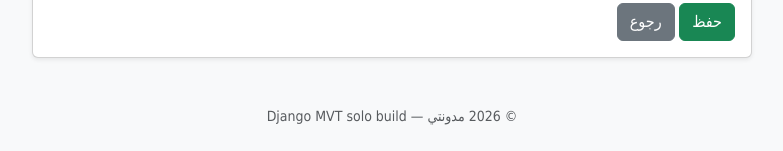
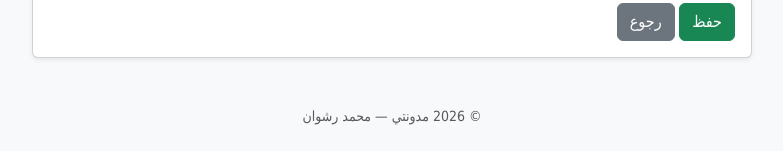
Before and after one commit to Mohamed-Rashwan-Bonus/blog-dashboard-django, a Django app: page /new/ in a window 1280 px wide. Shown: the part 651-802 px from the top of the page, without its empty margins (248-1031 px from the left). Run offline with Django 5.2, Linux system fonts and the light colour scheme; the visitor is signed in with stand-in values (Sample User, id 1); data that the repository does not hold is empty.

Commit message:
cleanup before review: personal readme + footer

```diff
--- a/blog/views.py
+++ b/blog/views.py
@@ -2,7 +2,7 @@ from django.views.generic import ListView, DetailView, CreateView, UpdateView, D
 from django.contrib.auth.mixins import LoginRequiredMixin
 from django.contrib.auth.forms import UserCreationForm
 from django.contrib.auth import login
-from django.shortcuts import redirect, get_object_or_404
+from django.shortcuts import render, redirect
 from django.urls import reverse_lazy
 from django.db.models import Q, Count
 from django.contrib import messages
@@ -73,13 +73,15 @@ class PostDeleteView(LoginRequiredMixin, DeleteView):
         return super().delete(request, *args, **kwargs)
 
 def register_view(request):
-    if request.user.is_authenticated: return redirect('blog:post_list')
+    if request.user.is_authenticated:
+        return redirect('blog:post_list')
     if request.method == 'POST':
         form = UserCreationForm(request.POST)
         if form.is_valid():
-            user = form.save(); login(request, user)
+            user = form.save()
+            login(request, user)
             messages.success(request, 'تم إنشاء حسابك بنجاح')
             return redirect('blog:post_list')
     else:
         form = UserCreationForm()
-    return __import__('django.shortcuts', fromlist=['render']).render(request, 'registration/register.html', {'form': form})
+    return render(request, 'registration/register.html', {'form': form})
--- a/config/settings.py
+++ b/config/settings.py
@@ -1,4 +1,4 @@
-"""Django settings - blog-dashboard solo portfolio project (local + Render ready)."""
+# settings مشروع المدونة — local + render
 import os
 from pathlib import Path
 BASE_DIR = Path(__file__).resolve().parent.parent
--- a/templates/base.html
+++ b/templates/base.html
@@ -33,6 +33,6 @@
 {% for m in messages %}<div class="toast show text-bg-success border-0"><div class="d-flex"><div class="toast-body">{{ m }}</div></div></div>{% endfor %}
 </div>
 <main class="container my-4">{% block content %}{% endblock %}</main>
-<footer class="text-center text-muted py-4 small">© 2026 مدونتي — Django MVT solo build</footer>
+<footer class="text-center text-muted py-4 small">© 2026 مدونتي — محمد رشوان</footer>
 <script src="https://cdn.jsdelivr.net/npm/bootstrap@5.3.3/dist/js/bootstrap.bundle.min.js"></script>
 </body></html>
```
Also changed, not shown: README.md, preview.png (deleted).
